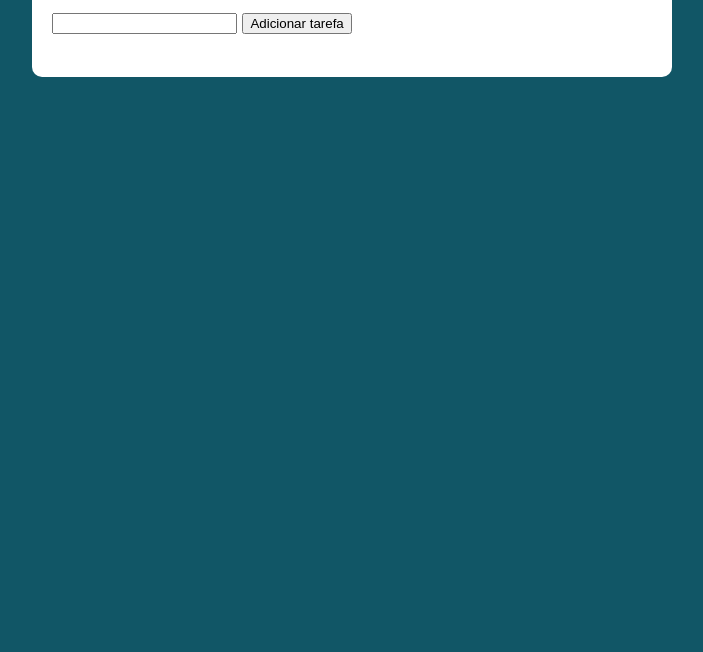
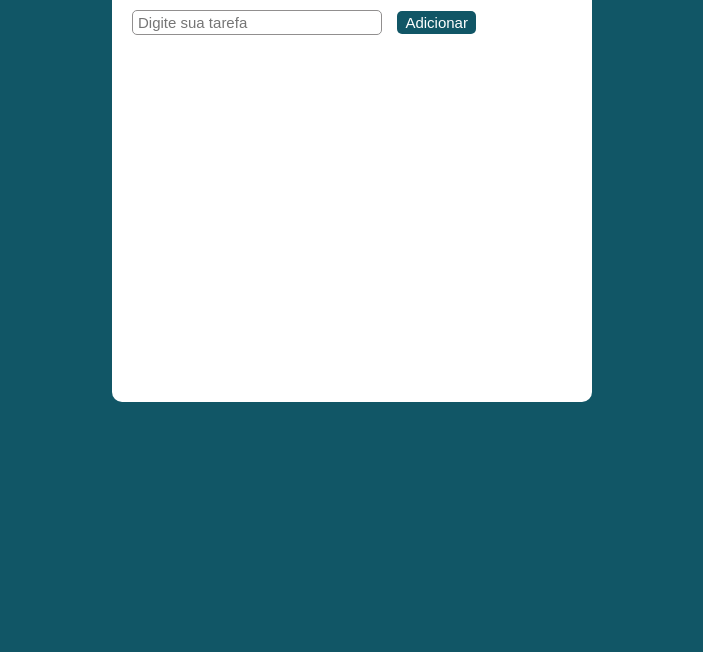
Before and after one commit to carlosbusquets05/Lista-de-tarefas, a plain HTML site: page index.html in a window 1280 px wide. Shown: the part 148-800 px from the top of the page, without its empty margins (288-991 px from the left). Drawn offline with nearby package versions, Linux system fonts and the light colour scheme.

Commit message:
Add files via upload

```diff
--- a/css/style.css
+++ b/css/style.css
@@ -18,34 +18,34 @@ body{
 }
 .conteiner{
     background: #fff;
-    max-width: 640px;
+    max-width: 480px;
+    min-height: 500px;
     margin: 50px auto;
     padding: 20px;
     border-radius: 10px;
 }
-form imput, form label, form button {
-    display: block;
-    width: 100%;
-    margin-bottom: 10px;
+.input-tarefa{
+    border: 1px solid rgb(145, 143, 143);
+    border-radius: 5px;
+    min-width: 250px;
+    padding: 3px 5px;
+    font-size: 15px;
+
 }
-form imput{
-    font-size: 24px;
-    height: 50px;
-    padding: 0 20px;
+.input-tarefa:focus{
+    outline: 1px solid black;
 }
-form input:focus{
-    outline: 1px solid var(--primary-color);
-}
-form button{
-    border: none;
+.btn-tarefa, .apagar{
+    padding:  3px 8px;
     background: var(--primary-color);
     color: #fff;
-    font-size: 18px;
-    font-weight:700;
-    height: 50px;
+    border: none;
+    border-radius: 5px;
+    margin-left: 10px;
+    font-size: 15px;
     cursor: pointer;
-    margin-top: 30px;
 }
-form button:hover {
-    background: var(--primary-color-darker);
+.btn-tarefa:hover, .apagar:hover {
+    background: rgb(23, 104, 122);
+
 }
--- a/index.html
+++ b/index.html
@@ -8,10 +8,10 @@
   </head>
   <body>
     <section class="conteiner">
-      <h1>Lista de tarefas</h1>
+      <h1 class="title">Lista de tarefas</h1>
       <p>
-      <input type="text" class="input-tarefa">
-      <button class="btn-tarefa">Adicionar tarefa</button>
+      <input type="text" class="input-tarefa" placeholder="Digite sua tarefa">
+      <button class="btn-tarefa">Adicionar</button>
     </p>
     <ul class="tarefas"></ul>
     </section>
```
